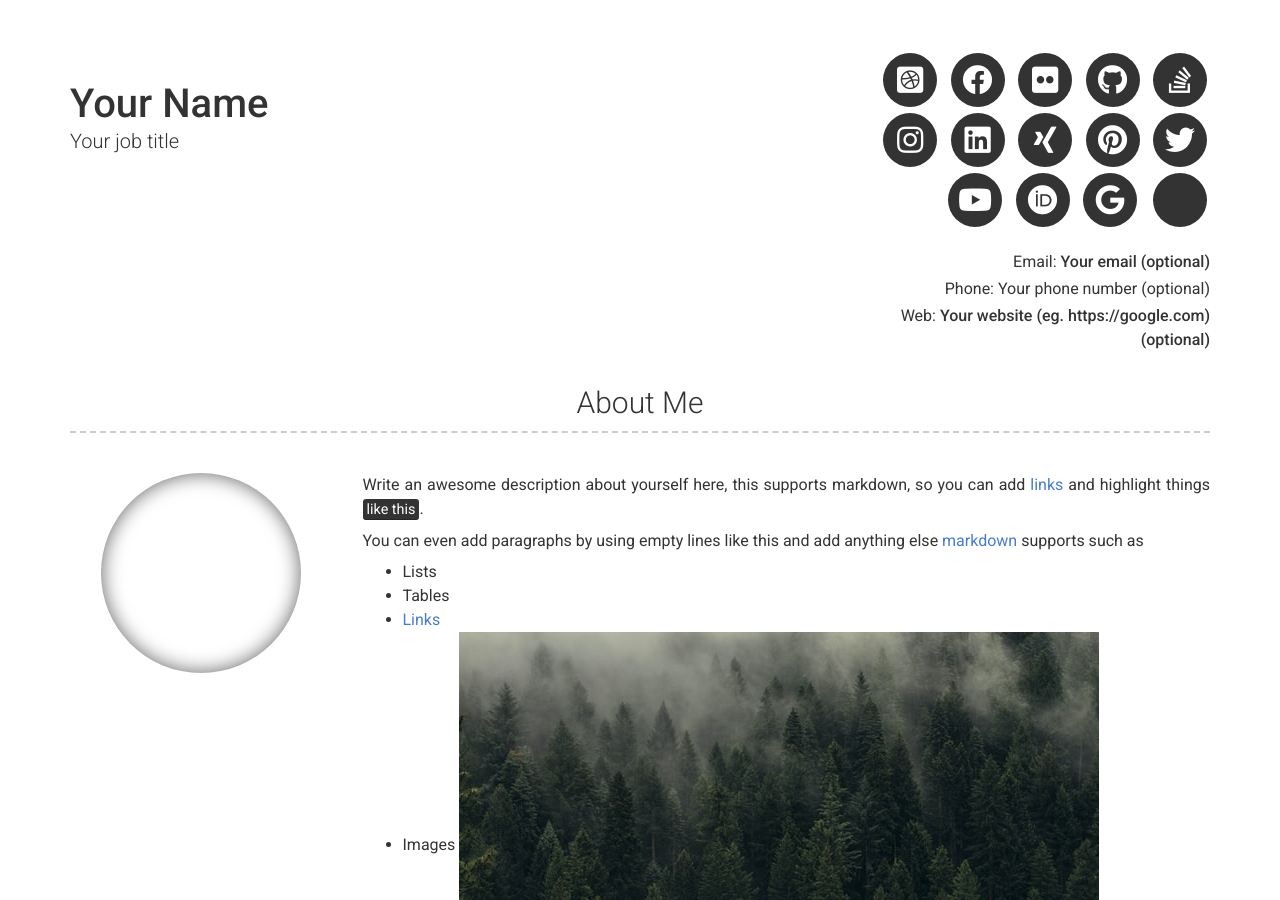
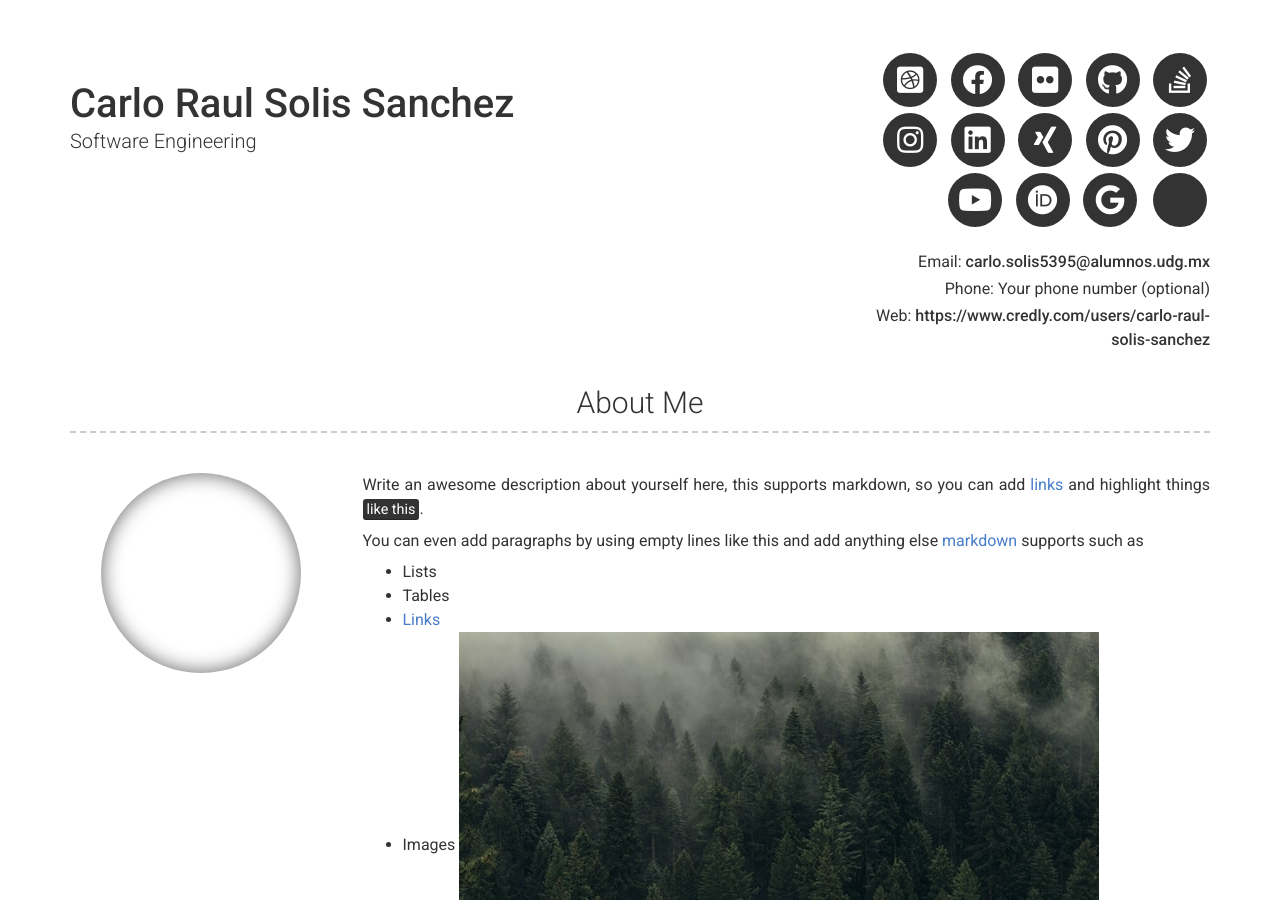
Before and after one commit to CarloRaulSolisSanchez/resume, a Jekyll site: the page built from index.md, in a window 1280 px wide and 900 px high. Built offline with Jekyll 4.4.1, drawn with Linux system fonts in a browser that asks for light colours; nearby versions of some CDN libraries; some of the changed text lies outside the part shown.

Commit message:
Update _config.yml

```diff
--- a/_config.yml
+++ b/_config.yml
@@ -6,13 +6,13 @@ repository: Git repository where your resume will be hosted, only required if yo
 version: 2
 
 # Personal info
-name: Your Name
-title: Your job title
-email: Your email (optional)
+name: Carlo Raul Solis Sanchez
+title: Software Engineering
+email: carlo.solis5395@alumnos.udg.mx
 # email_title: Email (Email title override)
 phone: Your phone number (optional)
 # phone_title: Phone (Phone title override)
-website: Your website (eg. https://google.com)(optional)
+website: https://www.credly.com/users/carlo-raul-solis-sanchez
 # website_title: Web (Website title override)
 
 # Dark Mode (true/false/never)
```
